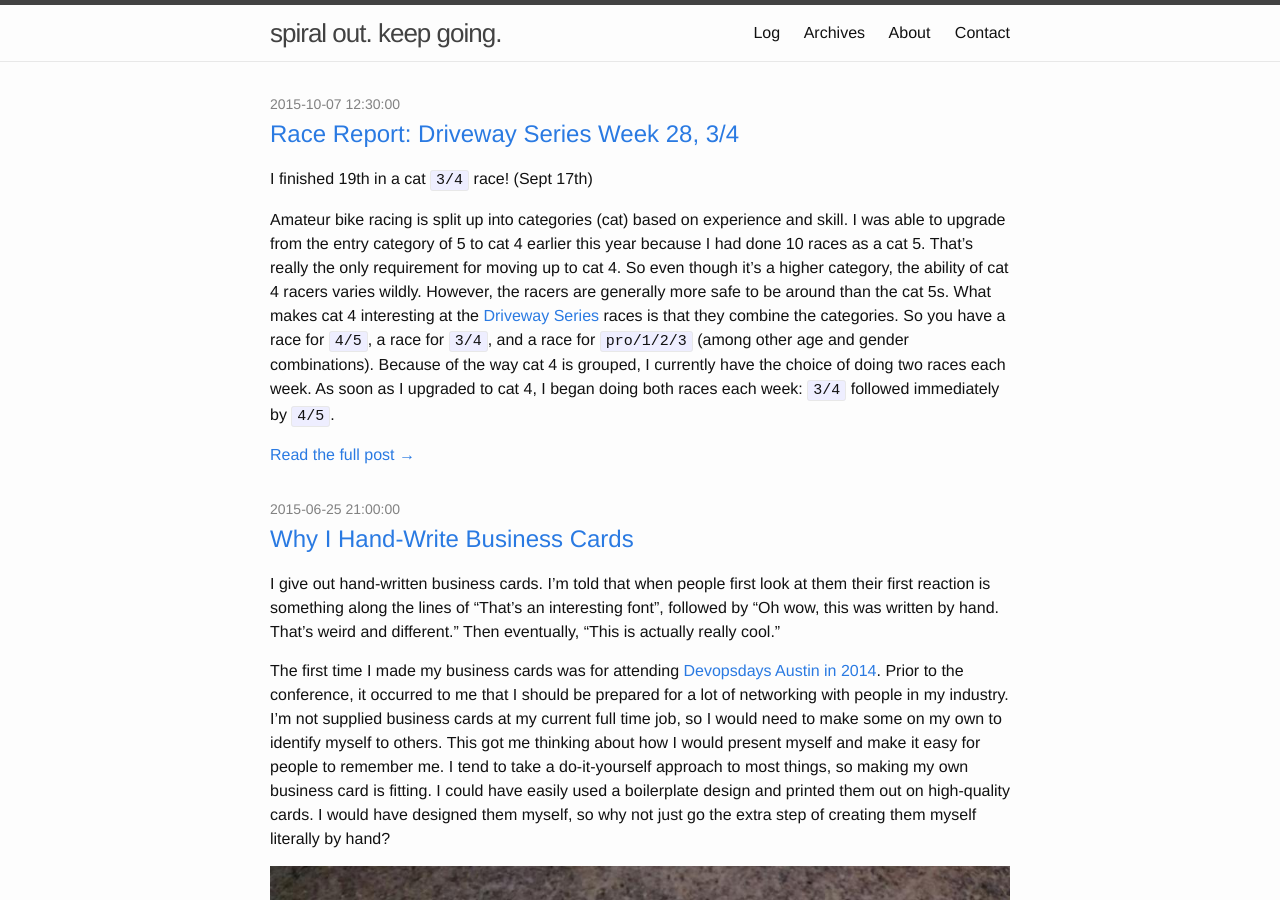
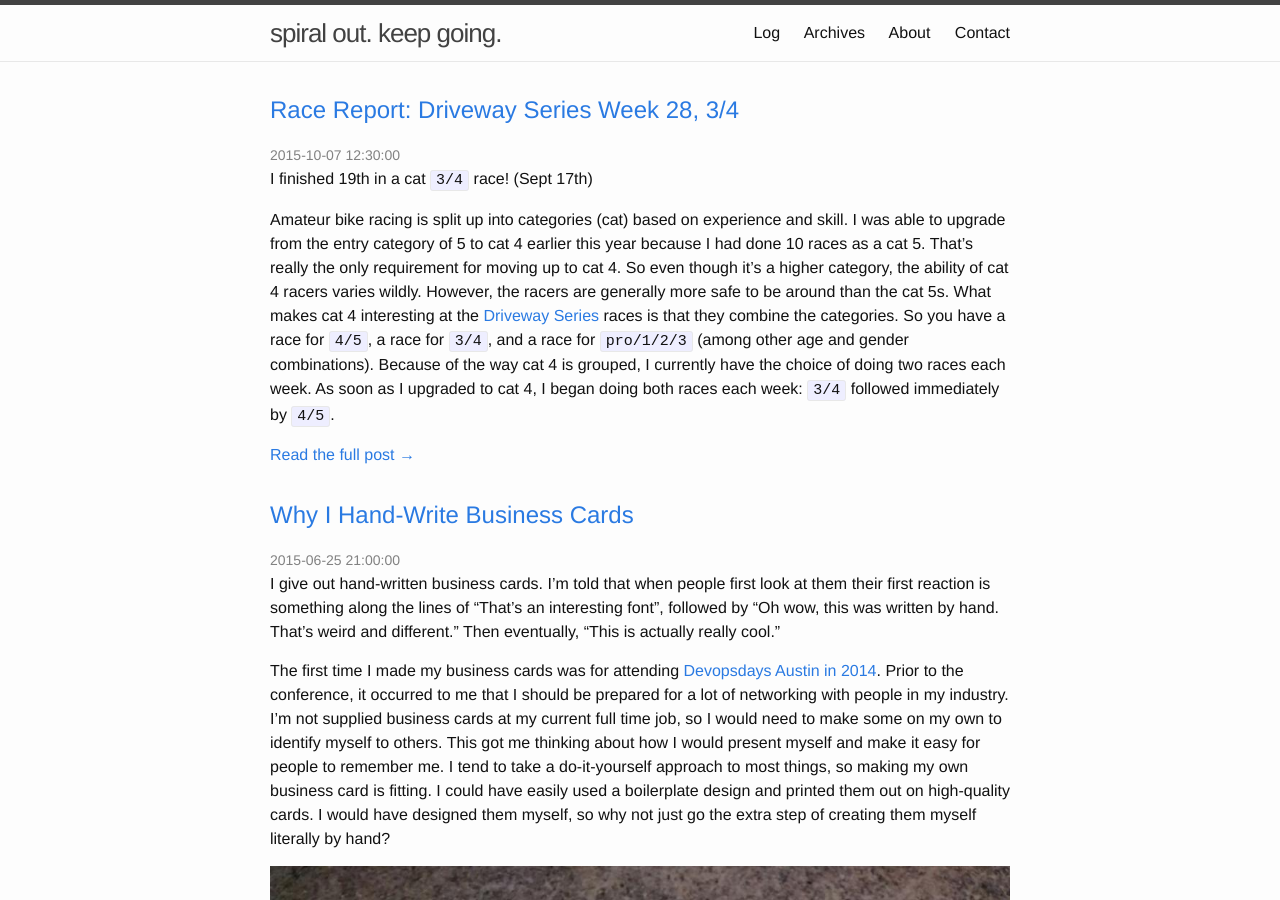
Before and after one commit to bcreasy/bcreasy.github.io, a Jekyll site: the page built from index.html, in a window 1280 px wide and 900 px high. Built offline with Jekyll 4.4.1, drawn with Linux system fonts in a browser that asks for light colours; the list of posts is cut into pages by our own code; some of the changed text lies outside the part shown.

Commit message:
move post date to below title on index

```diff
--- a/index.html
+++ b/index.html
@@ -7,11 +7,11 @@ layout: default
   <ul class="post-list">
     {% for post in paginator.posts %}
       <li>
-        <span class="post-meta">{{ post.date | date: "%F %T" }}</span>
-
         <h2>
           <a class="post-link" href="{{ post.url | prepend: site.baseurl }}">{{ post.title }}</a>
         </h2>
+
+        <span class="post-meta">{{ post.date | date: "%F %T" }}</span>
 
         {% if post.content contains '<!-- more -->' %}
           {{ post.content | split:'<!-- more -->' | first }}
```
